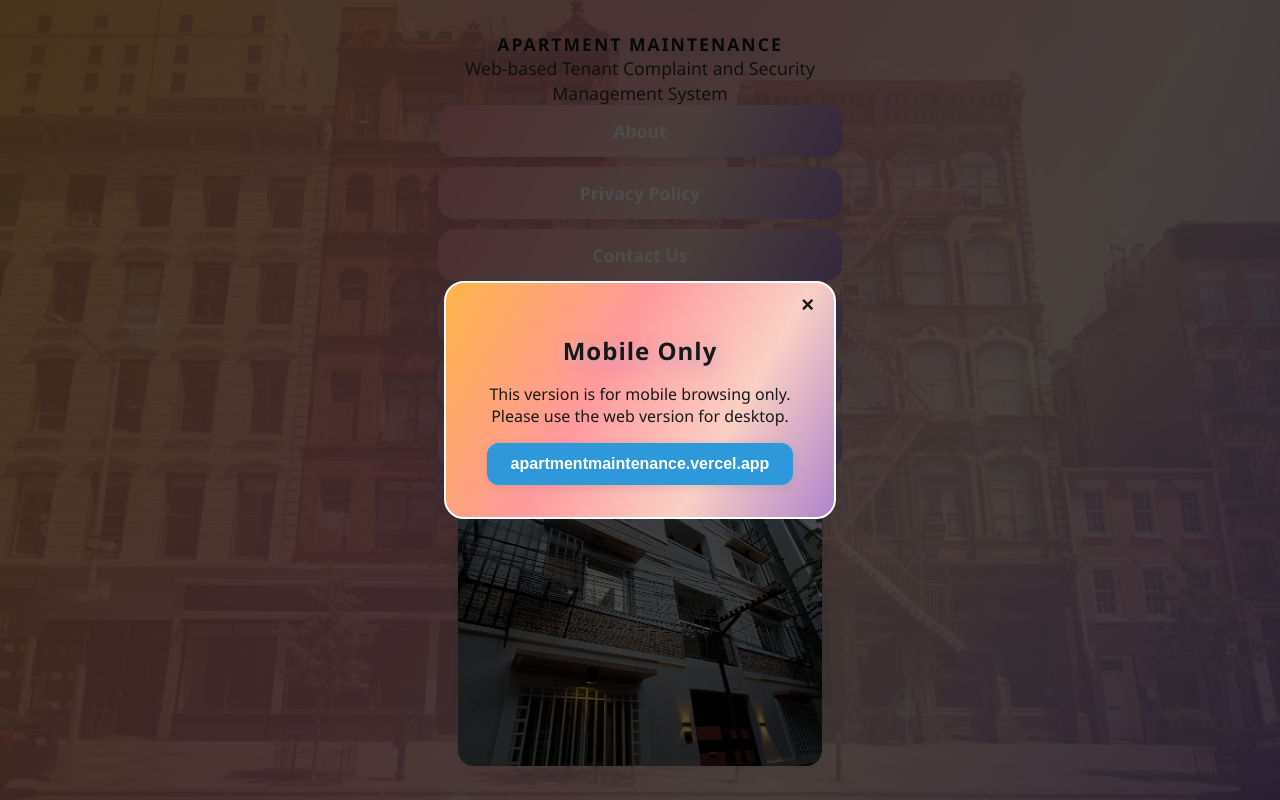
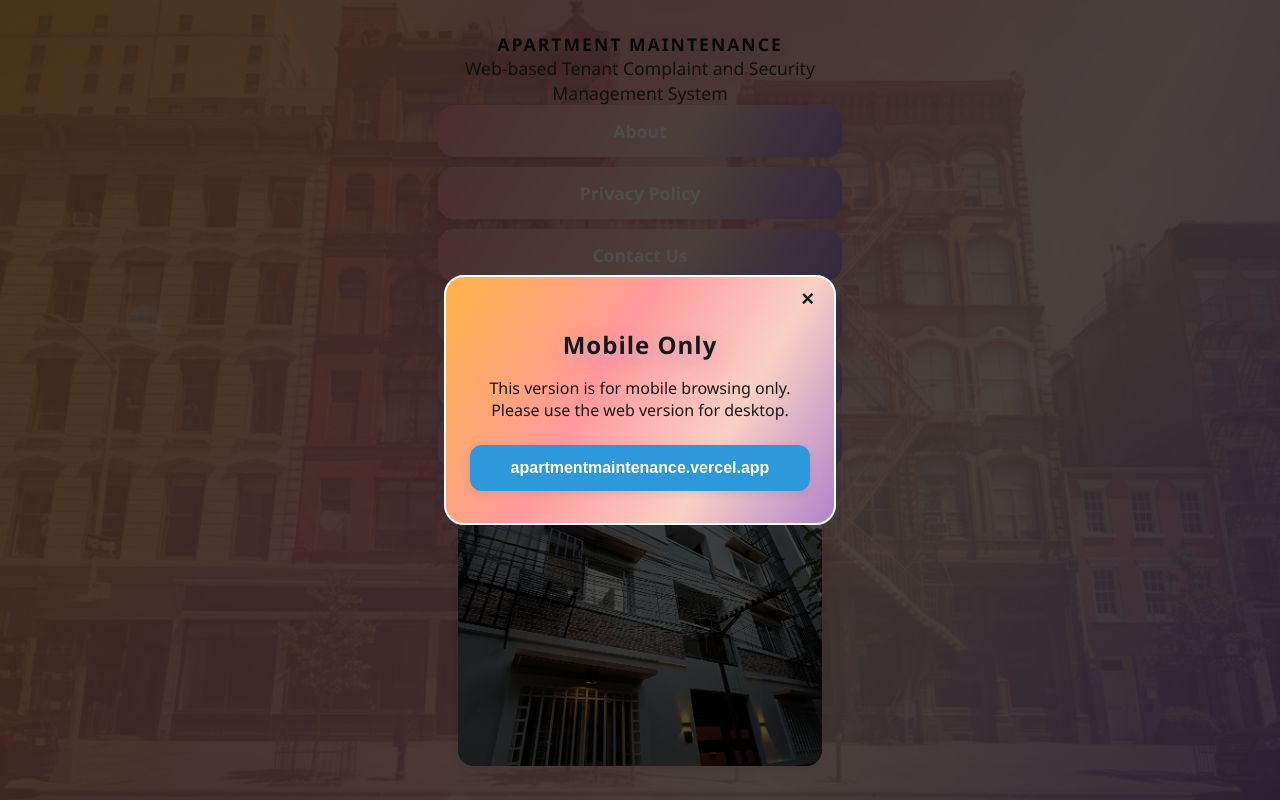
Before and after one commit to Noble636/Capstone2Mobile, a React (Create React App) app: page / in a window 1280 px wide. Built offline with nearby package versions, Linux system fonts and the light colour scheme.

Commit message:
Initial mobile version

```diff
--- a/src/components/Home.js
+++ b/src/components/Home.js
@@ -94,9 +94,9 @@ const Home = () => {
             <button
               onClick={() => { window.location.href = "https://apartmentmaintenance.vercel.app"; }}
               style={{
-                display: 'block',
+                width: '100%',
                 margin: '8px auto 0 auto',
-                padding: '12px 24px',
+                padding: '14px 0',
                 background: '#2d98da',
                 color: '#fff',
                 borderRadius: 12,
```
